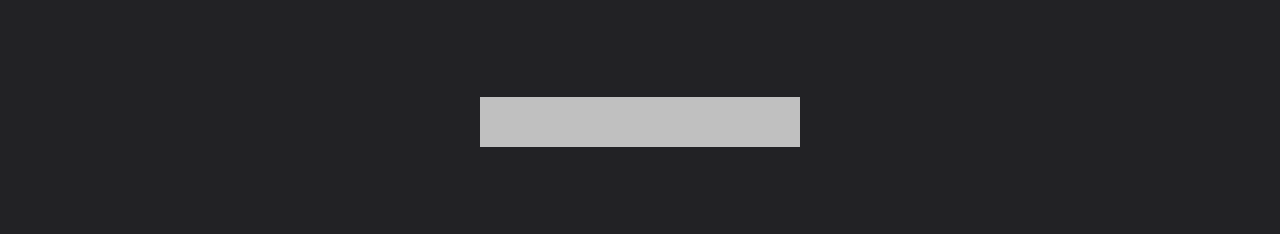
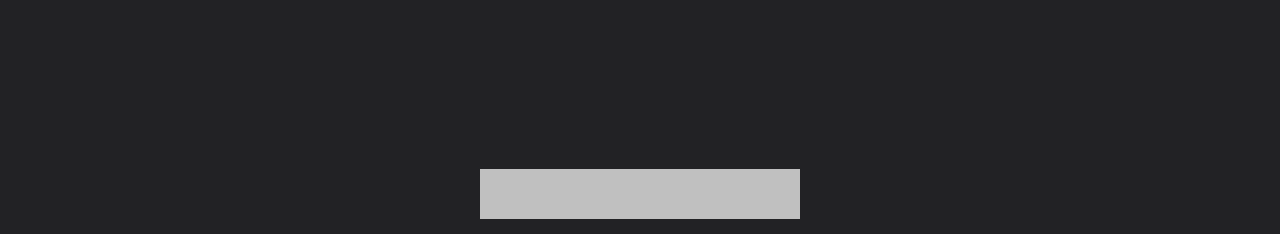
Before and after one commit to aillumine/aillumine.github.io, a plain HTML site: page aillumine.html in a window 1280 px wide. Shown: the part 566-800 px from the top of the page. Drawn offline with Linux system fonts and the light colour scheme.

Commit message:
Add files via upload

```diff
--- a/aillumine.html
+++ b/aillumine.html
@@ -48,7 +48,7 @@
             display: grid;
             grid-template-columns: auto auto;
             overflow-y: scroll;
-            height: 71vh;
+            height: 80vh;
             padding: 4px;
             gap: 4px;
         }
```
